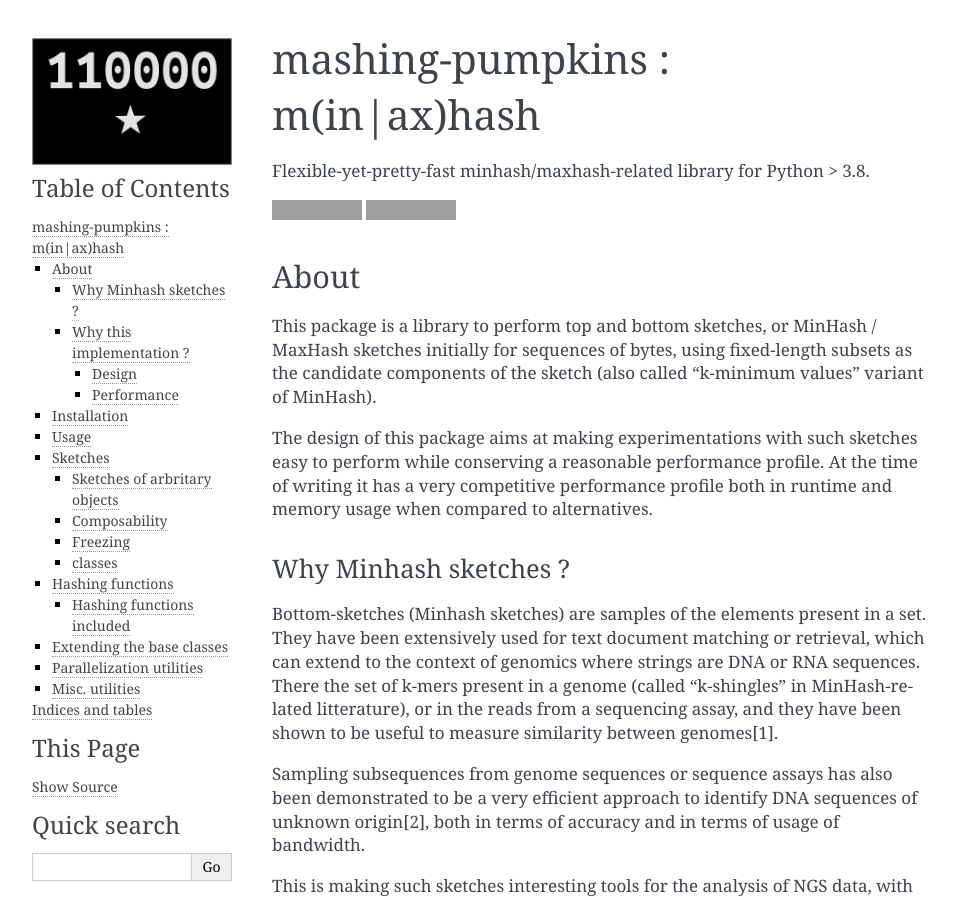
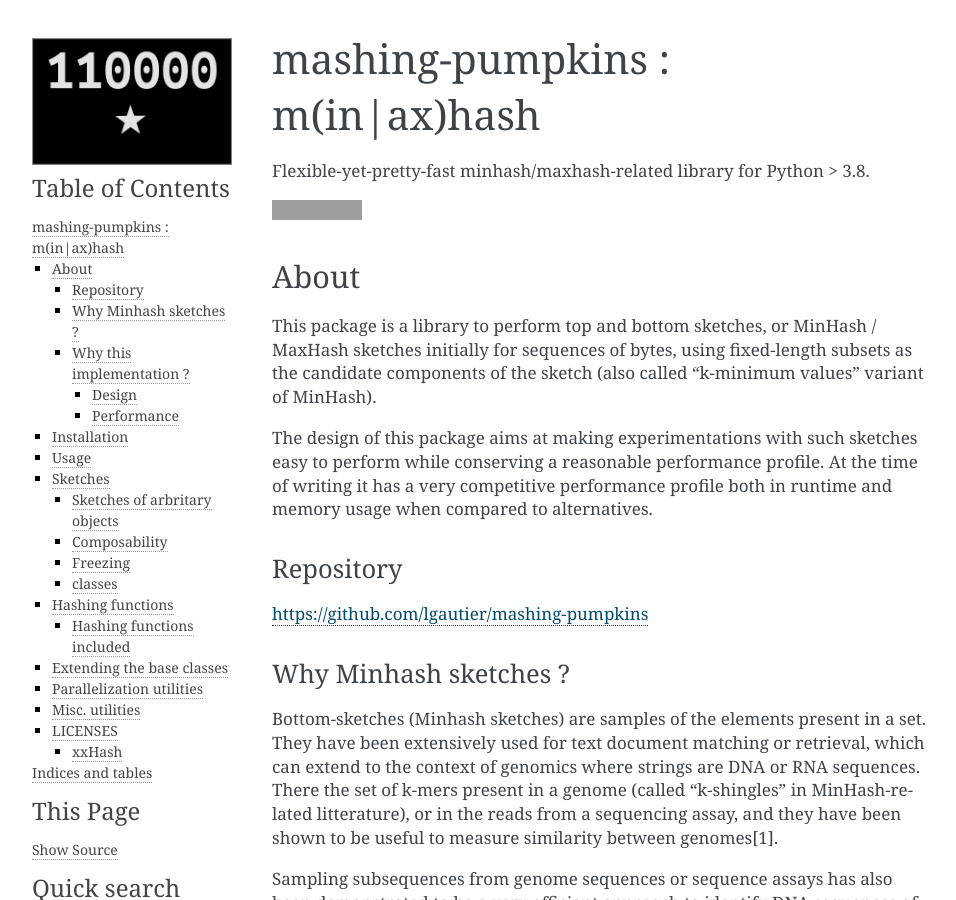
Before and after one commit to lgautier/mashing-pumpkins, a Sphinx documentation site: the page built from doc/index.rst, in a window 1280 px wide and 900 px high. Shown: the whole window, without its empty margins (148-1104 px from the left). Built offline with Sphinx 7.4.7, drawn with Linux system fonts in a browser that asks for light colours; grey boxes are pictures that could not be loaded.

Commit message:
Add link to source and license information to the doc.

```diff
--- a/doc/index.rst
+++ b/doc/index.rst
@@ -11,9 +6,6 @@
 .. toctree::
    :maxdepth: 2
    :caption: Contents:
-
-.. image:: https://travis-ci.org/lgautier/mashing-pumpkins.svg?branch=master
-    :target: https://travis-ci.org/lgautier/mashing-pumpkins
 
 .. image:: https://img.shields.io/pypi/v/mashing-pumpkins.svg
     :target: https://img.shields.io/pypi/v/mashing-pumpkins.svg
@@ -31,6 +23,11 @@
 easy to perform while conserving a reasonable performance profile. At the time
 of writing it has a very competitive performance profile both in runtime and
 memory usage when compared to alternatives.
+
+Repository
+^^^^^^^^^^
+
+https://github.com/lgautier/mashing-pumpkins
 
 
 Why Minhash sketches ?
@@ -79,6 +76,7 @@
 - Minhash and Maxhash sketches
 - "Count sketches"
 - Demonstrate quickly the comparative efficiency of alternative hashing strategies for double-stranded genomes (see - https://github.com/marbl/Mash/issues/45#issuecomment-274665746)
+
 
 Performance
 """""""""""
@@ -446,7 +444,13 @@
 .. automodule:: mashingpumpkins.sequence
    :members:
 
+LICENSES
+--------
 
+xxHash
+^^^^^^
+.. include:: ../LICENSE-xxHash
+   :literal:
 
 Indices and tables
 ==================
```
Also changed, not shown: other parts of doc/index.rst (+0 -5 lines), 1 other file.
